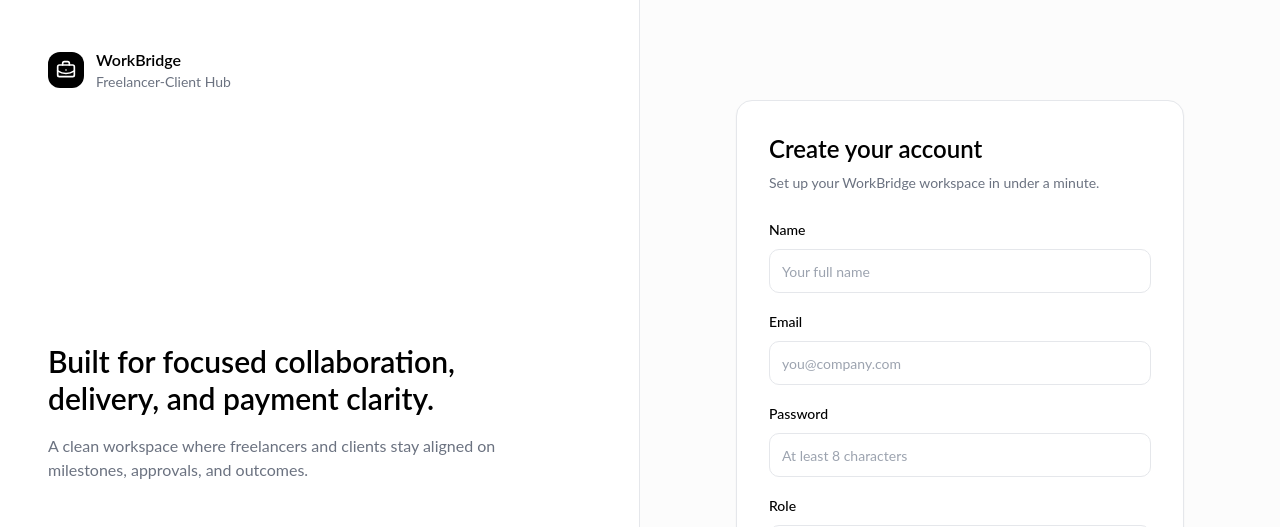
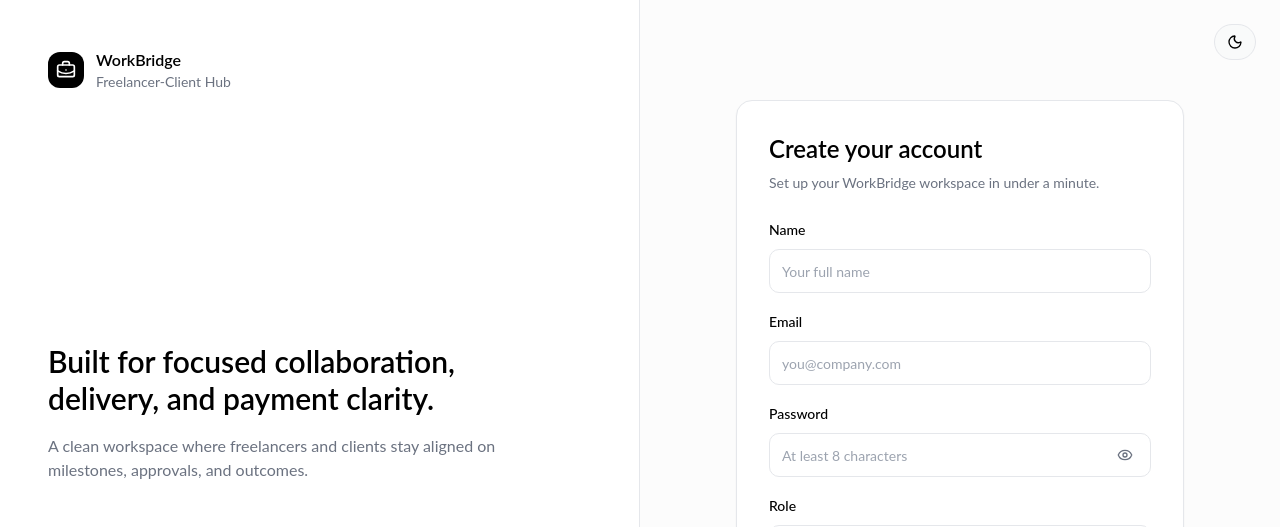
Before and after one commit to connect-abdullah/WorkBridge_fe, a Next.js app: page /auth/signup in a window 1280 px wide. Shown: the top 527 px of the page. Built offline with nearby package versions, Linux system fonts and the light colour scheme.

Commit message:
update ui

```diff
--- a/src/components/auth/AuthShell.tsx
+++ b/src/components/auth/AuthShell.tsx
@@ -2,6 +2,7 @@
 
 import { BriefcaseBusiness } from "lucide-react";
 import { ReactNode } from "react";
+import { AnimatedThemeToggler } from "@/components/ui/animated-theme-toggler";
 
 export function AuthShell({
   title,
@@ -38,7 +39,10 @@ export function AuthShell({
         <p className="text-sm text-muted-foreground">WorkBridge SaaS Platform</p>
       </section>
 
-      <section className="flex items-center justify-center px-4 py-10">
+      <section className="relative flex items-center justify-center px-4 py-10">
+        <div className="absolute right-4 top-4 sm:right-6 sm:top-6">
+          <AnimatedThemeToggler />
+        </div>
         <div className="w-full max-w-md rounded-2xl border border-border bg-card p-7 shadow-sm sm:p-8">
           <header className="mb-6 space-y-2">
             <h2 className="text-2xl font-semibold text-foreground">{title}</h2>
--- a/src/components/auth/LoginForm.tsx
+++ b/src/components/auth/LoginForm.tsx
@@ -2,12 +2,13 @@
 
 import Link from "next/link";
 import { FormEvent, useMemo, useState } from "react";
-import { Loader2 } from "lucide-react";
+import { Eye, EyeOff, Loader2 } from "lucide-react";
 import { Button } from "@/components/ui/button";
 
 export function LoginForm() {
   const [email, setEmail] = useState("");
   const [password, setPassword] = useState("");
+  const [showPassword, setShowPassword] = useState(false);
   const [isSubmitting, setIsSubmitting] = useState(false);
   const [error, setError] = useState("");
 
@@ -58,14 +59,28 @@ export function LoginForm() {
             Forgot Password?
           </Link>
         </div>
+        <div className="relative">
           <input
             id="login-password"
-          type="password"
+            type={showPassword ? "text" : "password"}
             value={password}
             onChange={(event) => setPassword(event.target.value)}
             placeholder="Enter your password"
-          className="h-11 w-full rounded-md border border-input bg-background px-3 text-sm outline-none transition focus:border-primary focus:ring-2 focus:ring-primary/20"
+            className="h-11 w-full rounded-md border border-input bg-background px-3 pr-11 text-sm outline-none transition focus:border-primary focus:ring-2 focus:ring-primary/20"
           />
+          <button
+            type="button"
+            onClick={() => setShowPassword((prev) => !prev)}
+            className="absolute right-2 top-1/2 inline-flex h-9 w-9 -translate-y-1/2 items-center justify-center rounded-md text-muted-foreground transition hover:bg-muted hover:text-foreground focus-visible:outline-none focus-visible:ring-2 focus-visible:ring-ring focus-visible:ring-offset-2 focus-visible:ring-offset-background"
+            aria-label={showPassword ? "Hide password" : "Show password"}
+          >
+            {showPassword ? (
+              <EyeOff className="h-4 w-4" />
+            ) : (
+              <Eye className="h-4 w-4" />
+            )}
+          </button>
+        </div>
       </div>
 
       {error ? <p className="text-sm text-destructive">{error}</p> : null}
--- a/src/components/auth/SignupForm.tsx
+++ b/src/components/auth/SignupForm.tsx
@@ -2,7 +2,7 @@
 
 import Link from "next/link";
 import { FormEvent, useMemo, useState } from "react";
-import { Loader2 } from "lucide-react";
+import { Eye, EyeOff, Loader2 } from "lucide-react";
 import { Button } from "@/components/ui/button";
 
 type Role = "freelancer" | "client";
@@ -11,6 +11,7 @@ export function SignupForm() {
   const [name, setName] = useState("");
   const [email, setEmail] = useState("");
   const [password, setPassword] = useState("");
+  const [showPassword, setShowPassword] = useState(false);
   const [role, setRole] = useState<Role>("freelancer");
   const [isSubmitting, setIsSubmitting] = useState(false);
   const [error, setError] = useState("");
@@ -68,14 +69,28 @@ export function SignupForm() {
         <label htmlFor="signup-password" className="text-sm font-medium">
           Password
         </label>
+        <div className="relative">
           <input
             id="signup-password"
-          type="password"
+            type={showPassword ? "text" : "password"}
             value={password}
             onChange={(event) => setPassword(event.target.value)}
             placeholder="At least 8 characters"
-          className="h-11 w-full rounded-md border border-input bg-background px-3 text-sm outline-none transition focus:border-primary focus:ring-2 focus:ring-primary/20"
+            className="h-11 w-full rounded-md border border-input bg-background px-3 pr-11 text-sm outline-none transition focus:border-primary focus:ring-2 focus:ring-primary/20"
           />
+          <button
+            type="button"
+            onClick={() => setShowPassword((prev) => !prev)}
+            className="absolute right-2 top-1/2 inline-flex h-9 w-9 -translate-y-1/2 items-center justify-center rounded-md text-muted-foreground transition hover:bg-muted hover:text-foreground focus-visible:outline-none focus-visible:ring-2 focus-visible:ring-ring focus-visible:ring-offset-2 focus-visible:ring-offset-background"
+            aria-label={showPassword ? "Hide password" : "Show password"}
+          >
+            {showPassword ? (
+              <EyeOff className="h-4 w-4" />
+            ) : (
+              <Eye className="h-4 w-4" />
+            )}
+          </button>
+        </div>
       </div>
 
       <div className="space-y-2">
```
Lines whose indentation alone changed are shown as unchanged.
